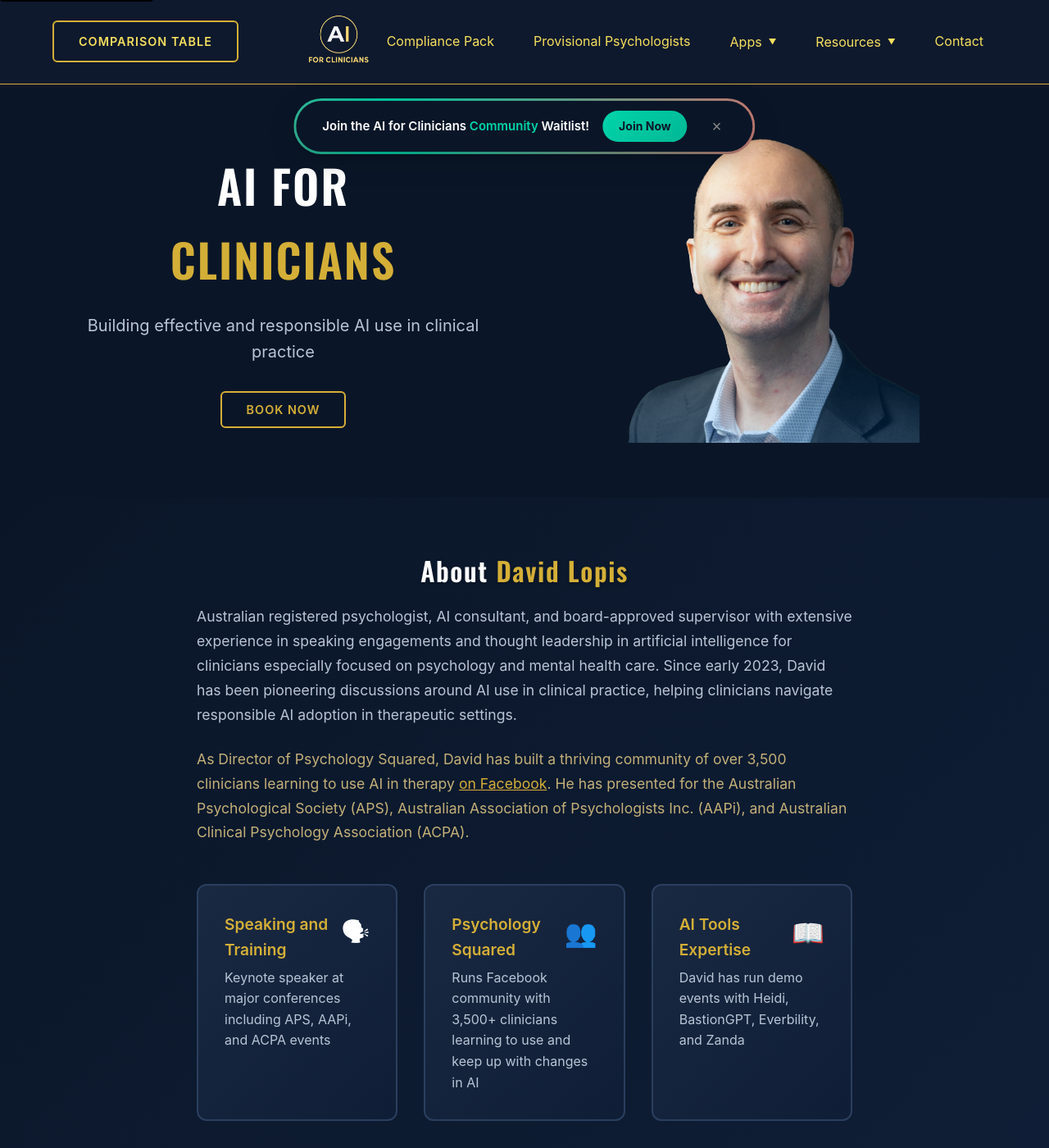
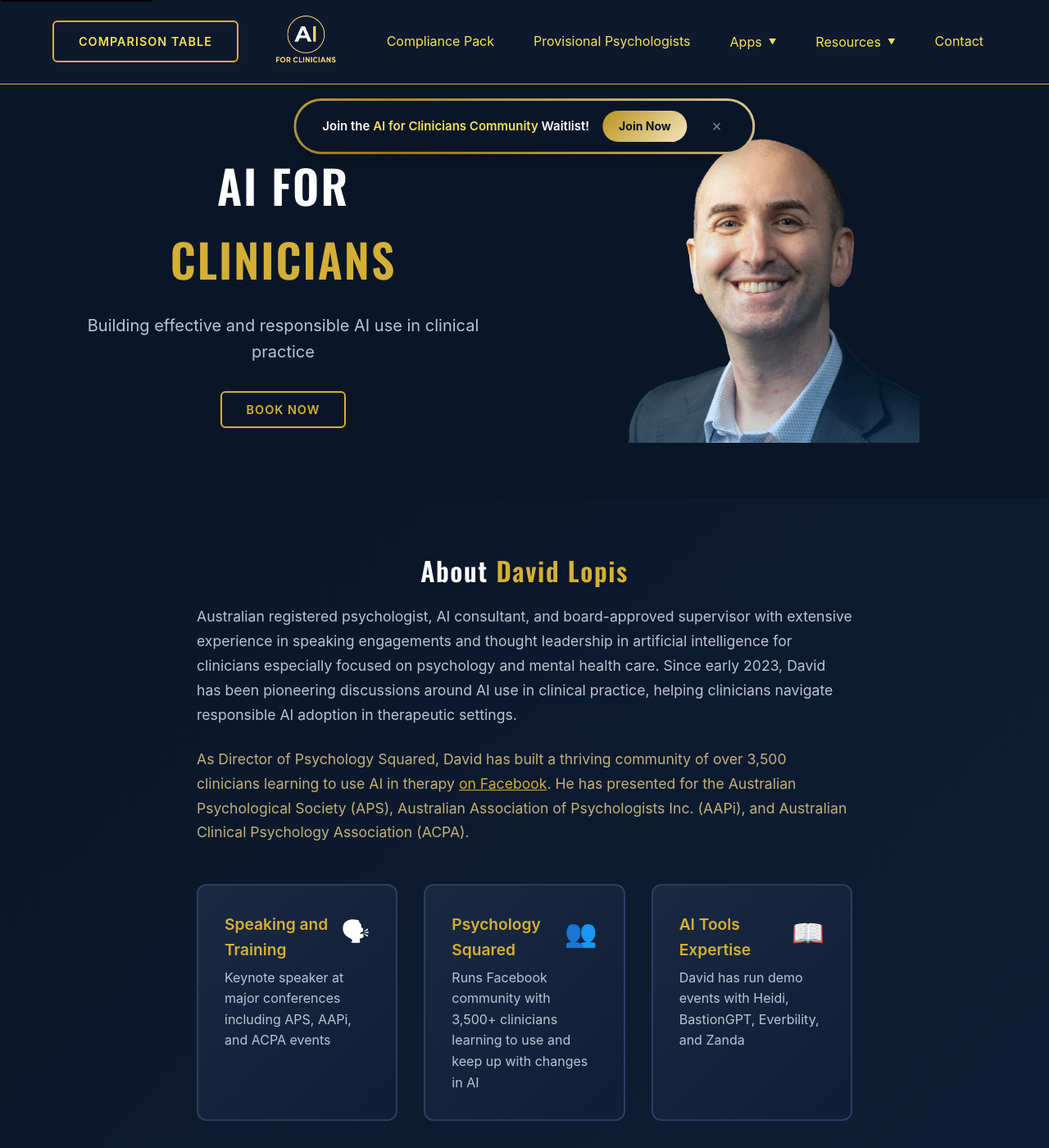
Before and after one commit to keisler-au/aiforclin, a Jekyll site: the page built from index.html, in a window 1280 px wide and 1400 px high. Shown: the whole window at 82% size. Built offline with Jekyll 4.4.1, drawn with Linux system fonts in a browser that asks for light colours.

Commit message:
banner styled

```diff
--- a/_includes/banner.html
+++ b/_includes/banner.html
@@ -2,7 +2,7 @@
 <aside class="banner-container" id="waitlistBanner" role="complementary" aria-label="Waitlist notification">
     <div class="banner">
         <p class="banner-text">
-            Join the AI for Clinicians <span class="banner-highlight">Community</span> Waitlist!
+            Join the <span class="banner-highlight">AI for Clinicians Community</span> Waitlist!
         </p>
         <a class="banner-cta-button" href="./community">Join Now</a>
         <button class="banner-close-button" onclick="closeBanner()" aria-label="Close banner">&times;</button>
--- a/_layouts/default.html
+++ b/_layouts/default.html
@@ -46,6 +46,7 @@
     <!-- Page Scripts -->
     <script src="{{ '/assets/js/main.js' | relative_url }}"></script>
     <script src="{{ '/assets/js/calculator.js' | relative_url }}"></script>
+    <script src="{{ '/assets/js/banner.js' | relative_url }}"></script>
 
   </head>
   <body>
--- a/assets/css/banner.css
+++ b/assets/css/banner.css
@@ -5,7 +5,7 @@
     transform: translateX(-50%);
     z-index: 1000;
     padding: 3px;
-    background: linear-gradient(90deg, #00d4aa, #ff6b6b, #00d4aa);
+    background: linear-gradient(90deg, var(--gold-dark), var(--gold-light), var(--gold-dark));
     background-size: 200% 200%;
     border-radius: 50px;
     animation: gradientRotate 3s linear infinite;
@@ -22,7 +22,7 @@
 }
 
 .banner {
-    background: #0a1628;
+    background: var(--bg-primary);
     border-radius: 48px;
     padding: 12px 32px;
     display: flex;
@@ -32,7 +32,7 @@
 }
 
 .banner-text {
-    color: white;
+    color: var(--text-white);
     font-size: 15px;
     font-weight: 600;
     white-space: nowrap;
@@ -40,12 +40,12 @@
 }
 
 .banner-text .banner-highlight {
-    color: #00d4aa;
+    color: var(--focus-yellow);
 }
 
 .banner-cta-button {
-    background: linear-gradient(135deg, #00d4aa, #00b894);
-    color: #0a1628;
+    background: linear-gradient(135deg, var(--gold-dark), var(--gold-light));
+    color: var(--bg-primary);
     border: none;
     padding: 8px 20px;
     border-radius: 25px;
@@ -58,7 +58,7 @@
 
 .banner-cta-button:hover {
     transform: scale(1.05);
-    box-shadow: 0 4px 16px rgba(0, 212, 170, 0.4);
+    box-shadow: 0 4px 16px var(--gold-dark);
 }
 
 .banner-close-button {
@@ -80,20 +80,3 @@
 .banner-close-button:hover {
     color: #fff;
 }
-
-
-@media (max-width: 640px) {
-    .banner {
-        padding: 10px 20px;
-        gap: 12px;
-    }
-
-    .banner-text {
-        font-size: 13px;
-    }
-
-    .banner-cta-button {
-        padding: 6px 16px;
-        font-size: 13px;
-    }
-}
--- a/assets/css/media-queries/max-width-768.css
+++ b/assets/css/media-queries/max-width-768.css
@@ -30,10 +30,10 @@
 
   .nav-container > a[aria-label*="home"] img {
     width: 100px;
+    min-width: 40px;
   }
 
   .comparison-nav-margin {
-    margin-right: 0;
     font-size: var(--font-sm);
     padding: 0.5rem 0.75rem;
   }
@@ -131,4 +131,19 @@
   .nav:not([hidden]) {
     display: flex;
   }
+
+  .banner-container {
+    width: 90%;
+  }
+
+  .banner {
+    flex-wrap: wrap;
+    justify-content: center;
+    padding: 12px 20px;
+  }
+
+  .banner-text {
+    white-space: normal;
+    text-align: center;
+  }
 }
--- a/assets/css/nav.css
+++ b/assets/css/nav.css
@@ -65,7 +65,6 @@
 
 .comparison-nav-btn {
   margin-top: 0;
-  margin-right: 5rem;
   color: var(--focus-yellow);
 }
 
--- /dev/null
+++ b/assets/js/banner.js
@@ -0,0 +1,7 @@
+function closeBanner() {
+    const banner = document.getElementById("waitlistBanner");
+    if (banner) {
+        banner.style.display = "none";
+        localStorage.setItem("bannerClosed", "true");
+    }
+}
```
